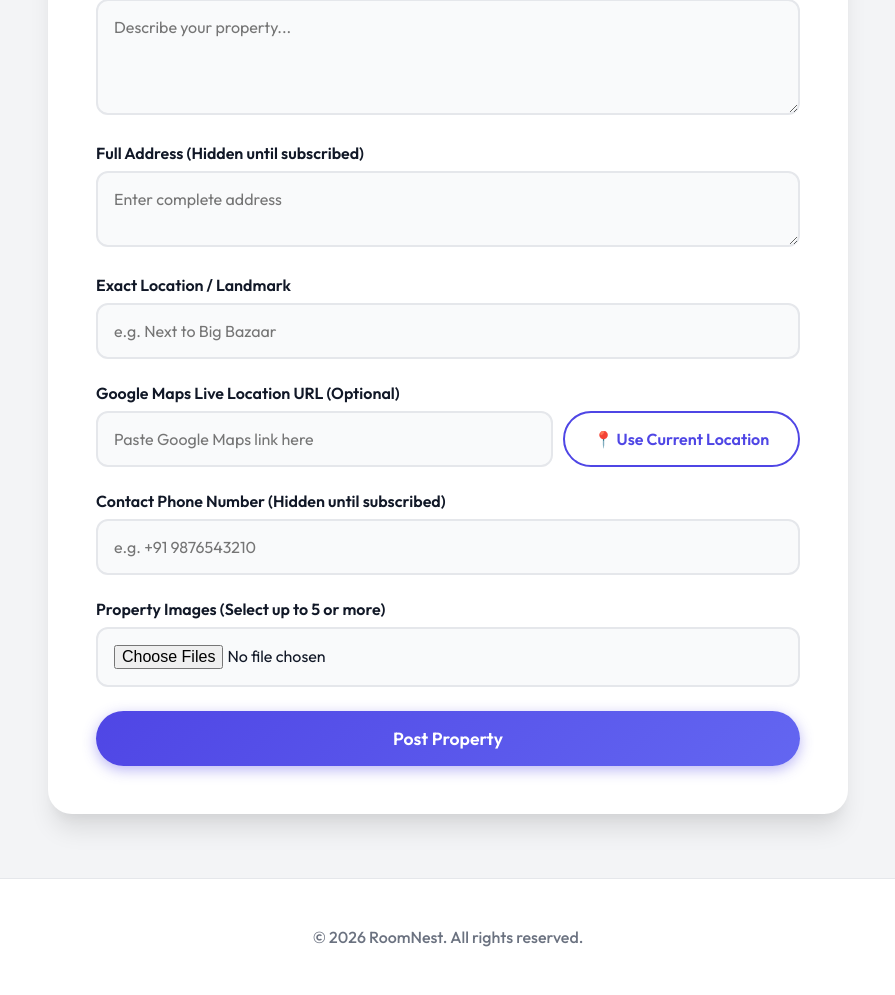
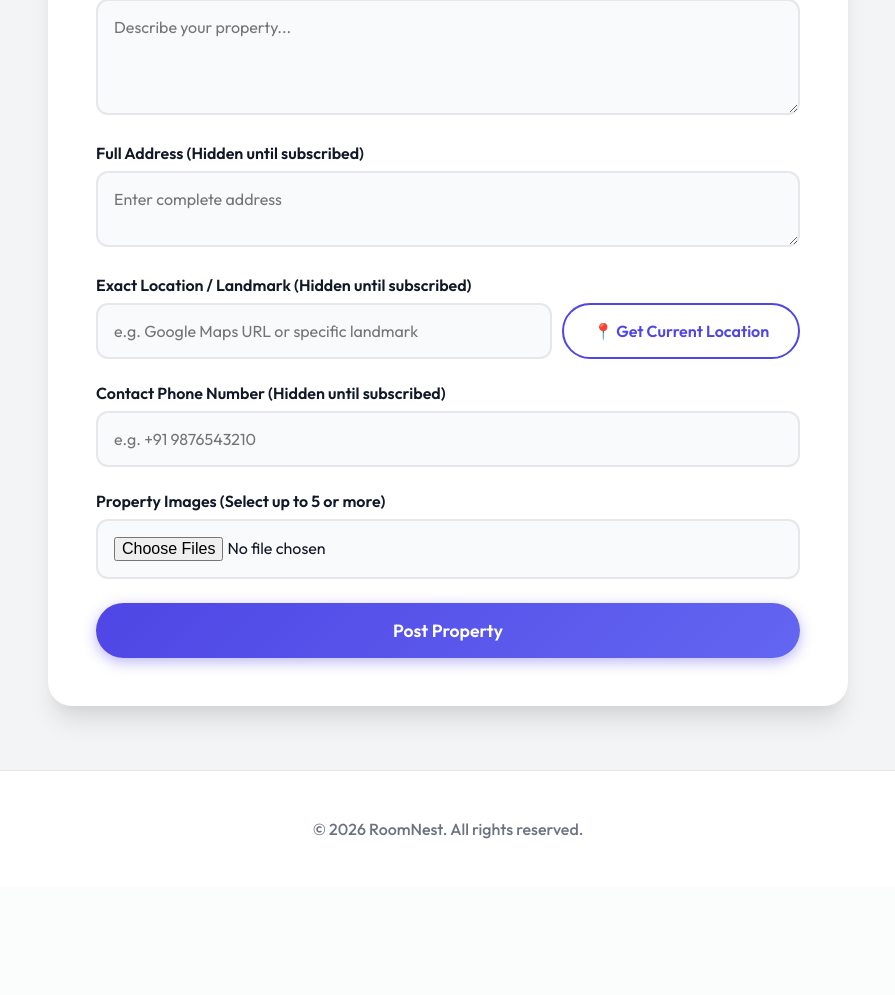
Before and after one commit to arjunk2511/room-nest, a Django app: page /add-property/ in a window 1280 px wide. Shown: the part 1319-2314 px from the top of the page, without its empty margins (192-1087 px from the left). After the commit the page ends 2158 px from the top, so only its background shows below. Run offline with Django 5.2, Linux system fonts and the light colour scheme; a user stored in the database is signed in.

Commit message:
Add files via upload

```diff
--- a/templates/add_property.html
+++ b/templates/add_property.html
@@ -119,15 +119,10 @@
         </div>
 
         <div class="form-group">
-            <label for="exact_location">Exact Location / Landmark</label>
-            <input type="text" id="exact_location" name="exact_location" placeholder="e.g. Next to Big Bazaar">
-        </div>
-
-        <div class="form-group">
-            <label for="map_url">Google Maps Live Location URL (Optional)</label>
+            <label for="exact_location">Exact Location / Landmark (Hidden until subscribed)</label>
             <div style="display: flex; gap: 10px;">
-                <input type="url" id="map_url" name="map_url" placeholder="Paste Google Maps link here" style="flex: 1;">
-                <button type="button" class="btn btn-outline" onclick="getLocation()" style="white-space: nowrap;">📍 Use Current Location</button>
+                <input type="text" id="exact_location" name="exact_location" placeholder="e.g. Google Maps URL or specific landmark" style="flex: 1;">
+                <button type="button" class="btn btn-outline" onclick="getLocation()" style="white-space: nowrap;">📍 Get Current Location</button>
             </div>
             <small id="location-status" style="color: var(--text-light);"></small>
         </div>
@@ -149,7 +144,7 @@
 <script>
 function getLocation() {
     const status = document.getElementById('location-status');
-    const input = document.getElementById('map_url');
+    const input = document.getElementById('exact_location');
 
     if (!navigator.geolocation) {
         status.textContent = 'Geolocation is not supported by your browser';
--- a/templates/details.html
+++ b/templates/details.html
@@ -142,12 +142,6 @@
                 {% if listing.exact_location %}
                 <p style="margin-top: 0.5rem; font-size: 1.1rem;"><strong>Exact Location:</strong> {{ listing.exact_location }}</p>
                 {% endif %}
-                {% if listing.map_url %}
-                <a href="{{ listing.map_url }}" target="_blank" class="btn btn-primary" style="margin-top: 1rem; display: inline-flex; align-items: center; gap: 8px; border-radius: 9999px;">
-                    <svg style="width: 20px; height: 20px;" fill="none" stroke="currentColor" viewBox="0 0 24 24"><path stroke-linecap="round" stroke-linejoin="round" stroke-width="2" d="M17.657 16.657L13.414 20.9a1.998 1.998 0 01-2.827 0l-4.244-4.243a8 8 0 1111.314 0z"></path><path stroke-linecap="round" stroke-linejoin="round" stroke-width="2" d="M15 11a3 3 0 11-6 0 3 3 0 016 0z"></path></svg>
-                    Open in Google Maps
-                </a>
-                {% endif %}
             {% else %}
                 <p style="margin: 1rem 0; color: #4b5563;">Login to your account to view the owner's full contact details and exact location.</p>
                 <a href="{% url 'login' %}" class="btn btn-primary" style="width: 100%;">Login to Unlock Details</a>
--- a/templates/owner_dashboard.html
+++ b/templates/owner_dashboard.html
@@ -36,10 +36,6 @@
                         <h3 class="card-title" style="margin-bottom: 0.2rem; font-size: 1.25rem;">{{ listing.title }}</h3>
                         <p class="card-location" style="margin-bottom: 0; font-size: 0.9rem;">📍 {{ listing.location }}</p>
                     </div>
-                    <div style="background: rgba(79, 70, 229, 0.1); color: var(--primary); padding: 0.3rem 0.8rem; border-radius: 999px; font-size: 0.85rem; font-weight: 600; display: flex; align-items: center; gap: 4px;" title="Total Views">
-                        <svg style="width: 16px; height: 16px;" fill="none" stroke="currentColor" viewBox="0 0 24 24"><path stroke-linecap="round" stroke-linejoin="round" stroke-width="2" d="M15 12a3 3 0 11-6 0 3 3 0 016 0z"></path><path stroke-linecap="round" stroke-linejoin="round" stroke-width="2" d="M2.458 12C3.732 7.943 7.523 5 12 5c4.478 0 8.268 2.943 9.542 7-1.274 4.057-5.064 7-9.542 7-4.477 0-8.268-2.943-9.542-7z"></path></svg>
-                        {{ listing.views_count }} Views
-                    </div>
                 </div>
                 <div style="margin: 1rem 0; font-size: 1.5rem; font-weight: 800; color: var(--text-dark);">
                     ₹{{ listing.price }}<span style="font-size: 0.9rem; color: var(--text-light); font-weight: 500;">/mo</span>
```
